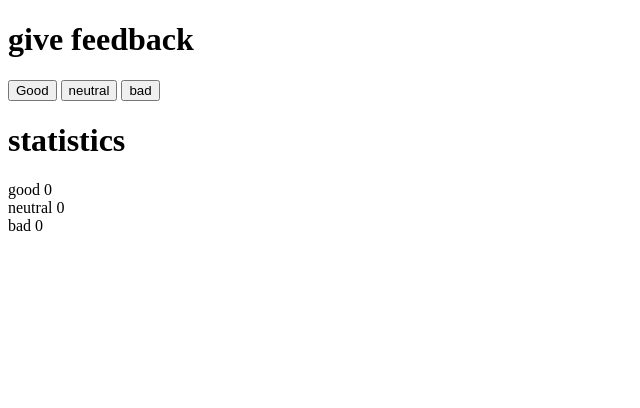
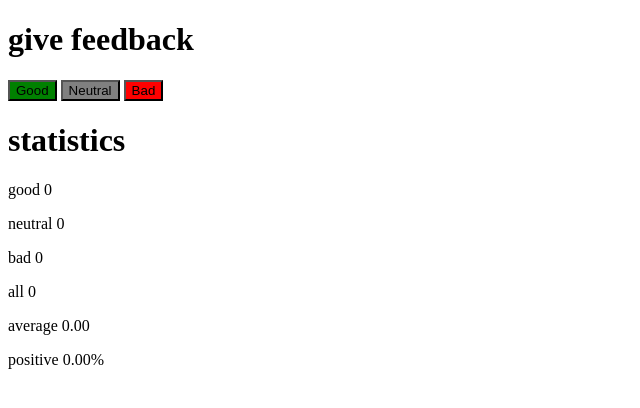
Before and after one commit to Chinmaya255696/full-stack-open-2023, a React (Vite) app in the folder part1/unicafe/: page / in a window 1280 px wide. Shown: the top 408 px of the page, without its empty margins (0-640 px from the left). Built offline with nearby package versions, Linux system fonts and the light colour scheme.

Commit message:
completed Exercise 1.7: unicafe step2

```diff
--- a/part1/unicafe/src/App.jsx
+++ b/part1/unicafe/src/App.jsx
@@ -4,6 +4,17 @@ const Header = ({ title }) => {
   return <h1>{title}</h1>;
 };
 
+const Button = ({ text, color, onClick }) => {
+  const buttonStyle = {
+    backgroundColor: color,
+  };
+
+  return (
+    <button style={buttonStyle} onClick={onClick}>
+      {text}
+    </button>
+  );
+};
 
 function App() {
   // save clicks of each button to its own state
@@ -11,29 +22,35 @@ function App() {
   const [neutral, setNeutral] = useState(0);
   const [bad, setBad] = useState(0);
 
-  const handleGoodButton = () => {
-    setGood(good + 1);
+  const handleButtonClick = (feedback) => {
+    if (feedback === "good") {
+      setGood(good + 1);
+    } else if (feedback === "neutral") {
+      setNeutral(neutral + 1);
+    } else if (feedback === "bad") {
+      setBad(bad + 1);
+    }
   };
+  const all = good + neutral + bad;
 
-  const handleNeutralButton = () => {
-    setNeutral(neutral + 1);
-  };
-  const handleBadButton = () => {
-    setBad(bad + 1);
-  };
+   // Calculate the average, considering "neutral" as a value of 0
+   const average = (good - bad) / all || 0;
 
+    // Calculate the percentage of "good" reviews
+  const positive = (good / all) * 100 || 0;
   return (
     <>
       <Header title="give feedback" />
-      <button onClick={handleGoodButton}>Good</button>{" "}
-      <button onClick={handleNeutralButton}>neutral</button>{" "}
-      <button onClick={handleBadButton}>bad</button>
+      <Button text="Good" color="green" onClick={() => handleButtonClick("good")}/>{" "}
+      <Button  text="Neutral" color="gray" onClick={() => handleButtonClick("neutral")}/> {" "}
+      <Button text="Bad" color="red" onClick={() => handleButtonClick("bad")}/>
       <Header title="statistics" />
-      good {good}
-      <br />
-      neutral {neutral}
-      <br />
-      bad {bad}
+      <p>good {good}</p>
+      <p>neutral {neutral}</p>
+      <p>bad {bad}</p>
+      <p>all {all}</p>
+      <p>average {average.toFixed(2)}</p>
+      <p>positive {positive.toFixed(2)}%</p>
     </>
   );
 }
```
